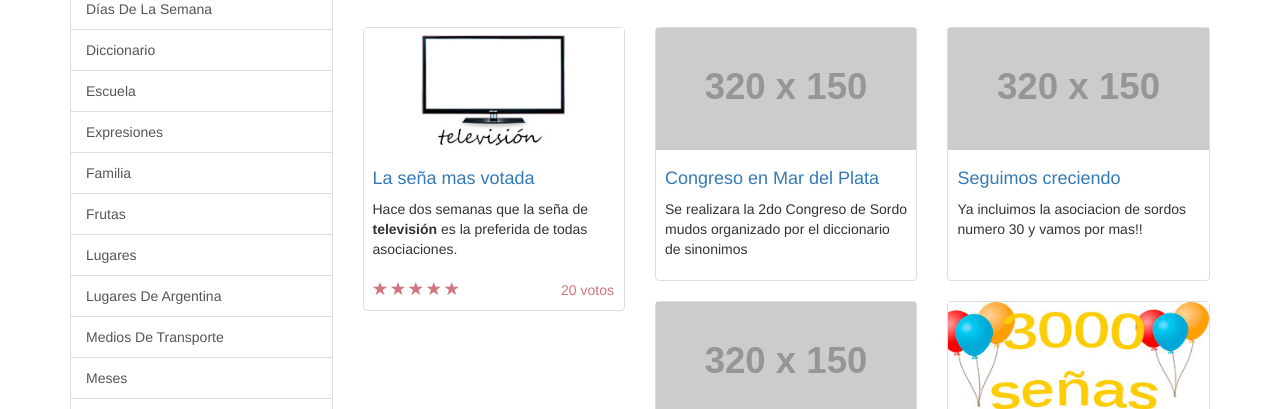
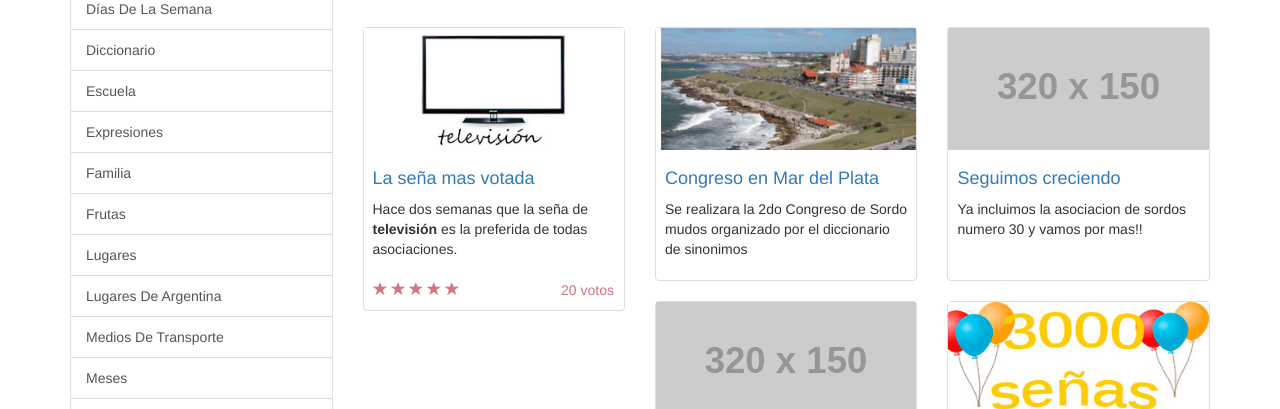
Before and after one commit to toninf/diccionario_sinonimos, a plain HTML site: page index.html in a window 1280 px wide. Shown: the part 391-800 px from the top of the page. Drawn offline with Linux system fonts and the light colour scheme; placeholder pictures from the web are drawn by us.

Commit message:
commit mardel

```diff
--- a/index.html
+++ b/index.html
@@ -166,7 +166,7 @@
 
                 <div class="col-sm-4 col-lg-4 col-md-4">
                     <div class="thumbnail">
-                        <img src="http://placehold.it/320x150" alt="">
+                        <img src="./imagenes/mardelplata.jpg" alt="">
                         <div class="caption">
                             <h4 class="pull-right"></h4>
                             <h4><a href="#">Congreso en Mar del Plata</a>
```
Also changed, not shown: imagenes/mardelplata.jpg (added).
